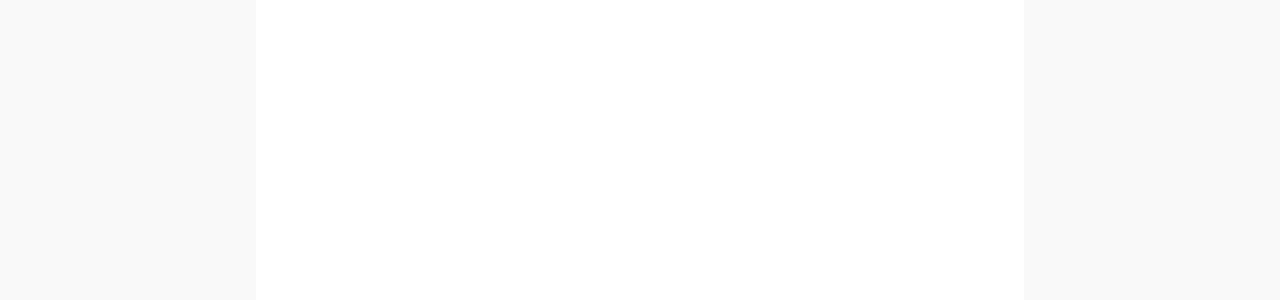
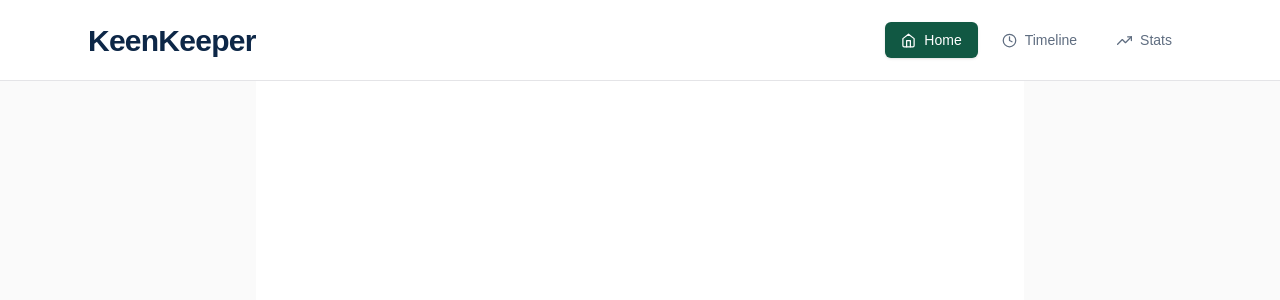
Before and after one commit to Lynx-Swapnil/keen-keeper, a Next.js app: page / in a window 1280 px wide. Shown: the top 300 px of the page. Built offline with nearby package versions, Linux system fonts and the light colour scheme.

Commit message:
added navbar

```diff
--- a/src/app/layout.js
+++ b/src/app/layout.js
@@ -1,5 +1,6 @@
 import { Geist, Geist_Mono } from "next/font/google";
 import "./globals.css";
+import Navbar from "@/components/Navbar";
 
 const geistSans = Geist({
   variable: "--font-geist-sans",
@@ -12,7 +13,7 @@
 });
 
 export const metadata = {
-  title: "Create Next App",
+  title: "keen-keeper",
   description: "Generated by create next app",
 };
 
@@ -22,7 +23,10 @@
       lang="en"
       className={`${geistSans.variable} ${geistMono.variable} h-full antialiased`}
     >
-      <body className="min-h-full flex flex-col">{children}</body>
+      <body className="min-h-full flex flex-col">
+        <Navbar />
+        {children}
+      </body>
     </html>
   );
 }
--- /dev/null
+++ b/src/components/Navbar.jsx
@@ -0,0 +1,55 @@
+'use client';
+
+import Link from 'next/link';
+import { usePathname } from 'next/navigation';
+import { FiClock, FiHome, FiTrendingUp } from 'react-icons/fi';
+
+const navItems = [
+  { href: '/', label: 'Home', Icon: FiHome },
+  { href: '/timeline', label: 'Timeline', Icon: FiClock },
+  { href: '/stats', label: 'Stats', Icon: FiTrendingUp },
+];
+
+const Navbar = () => {
+  const pathname = usePathname();
+
+  return (
+    <header className="w-full border-b border-zinc-200 bg-white">
+      <div className="mx-auto flex h-20 w-full max-w-6xl items-center justify-between px-6">
+        <Link
+          href="/"
+          className="text-[30px] font-bold tracking-tight text-[#0d2747]"
+        >
+          KeenKeeper
+        </Link>
+
+        <nav aria-label="Main navigation">
+          <ul className="flex items-center gap-2 rounded-lg bg-white p-1">
+            {navItems.map(({ href, label, Icon }) => {
+              const isActive = pathname === href;
+
+              return (
+                <li key={href}>
+                  <Link
+                    href={href}
+                    className={`flex items-center gap-2 rounded-md px-4 py-2 text-sm font-medium transition-colors ${
+                      isActive
+                        ? 'bg-[#115843] text-white shadow-sm'
+                        : 'text-[#5f6d80] hover:bg-zinc-100 hover:text-[#0f2747]'
+                    }`}
+                    aria-current={isActive ? 'page' : undefined}
+                  >
+                    <Icon className="text-[15px]" />
+                    <span>{label}</span>
+                  </Link>
+                </li>
+              );
+            })}
+          </ul>
+        </nav>
+      </div>
+    </header>
+  );
+};
+
+export default Navbar;
```
